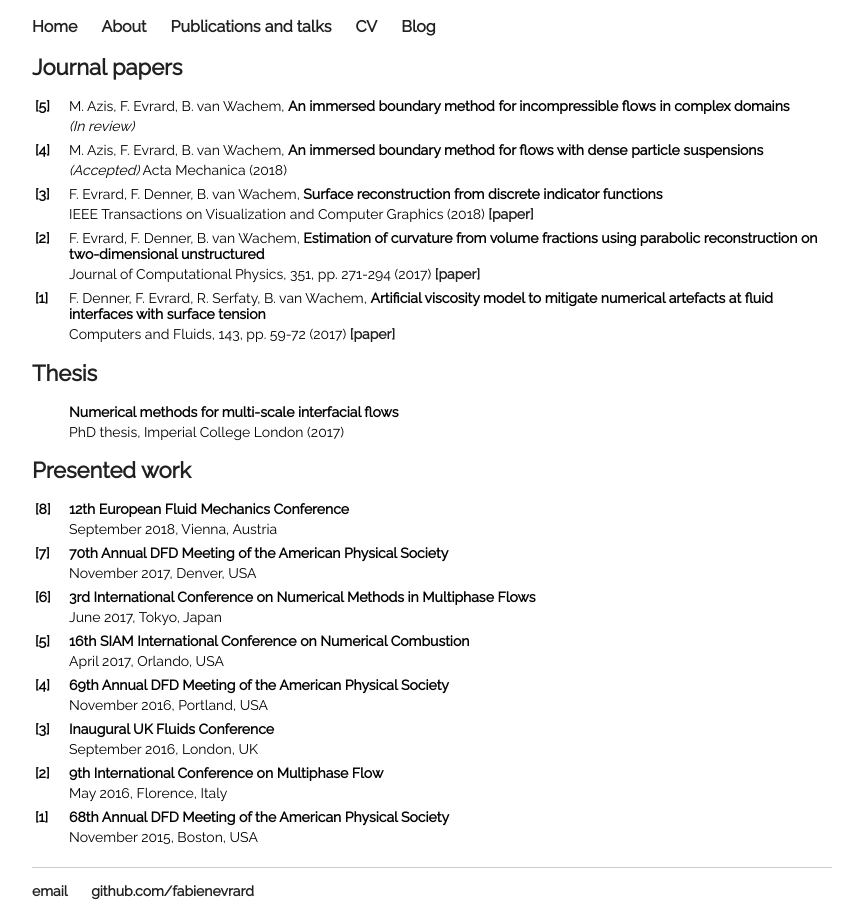
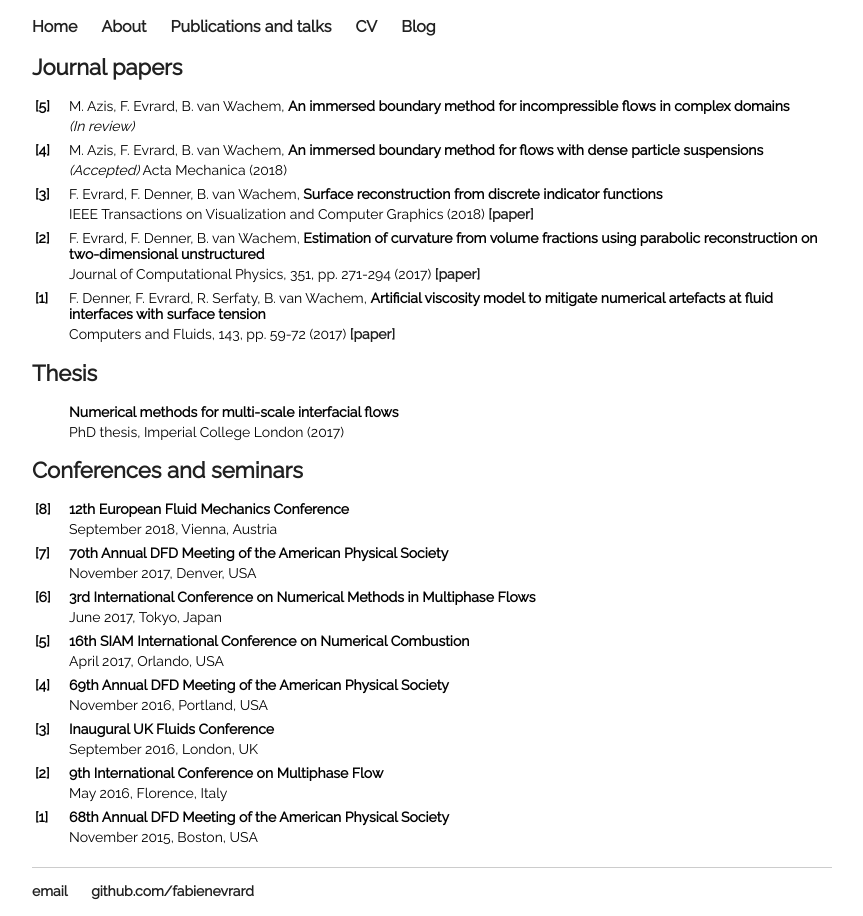
Before and after one commit to fabienevrard/fabienevrard.github.io, a Jekyll site: the page built from publications/index.html, in a window 1280 px wide. Shown: the whole page, without its empty margins (208-1071 px from the left). Built offline with Jekyll 4.4.1, drawn with Linux system fonts in a browser that asks for light colours.

Commit message:
Update index.html

```diff
--- a/publications/index.html
+++ b/publications/index.html
@@ -69,7 +69,7 @@ volume fractions using parabolic reconstruction on two-dimensional unstructured<
 		 </tr>
 	</table>
 
-	<h1>Presented work</h1>
+	<h1>Conferences and seminars</h1>
 	<table style="width:100%; vertical-align: top; text-align: left;">
 		 <col width=4%>
 		 <col width=95%>
```
